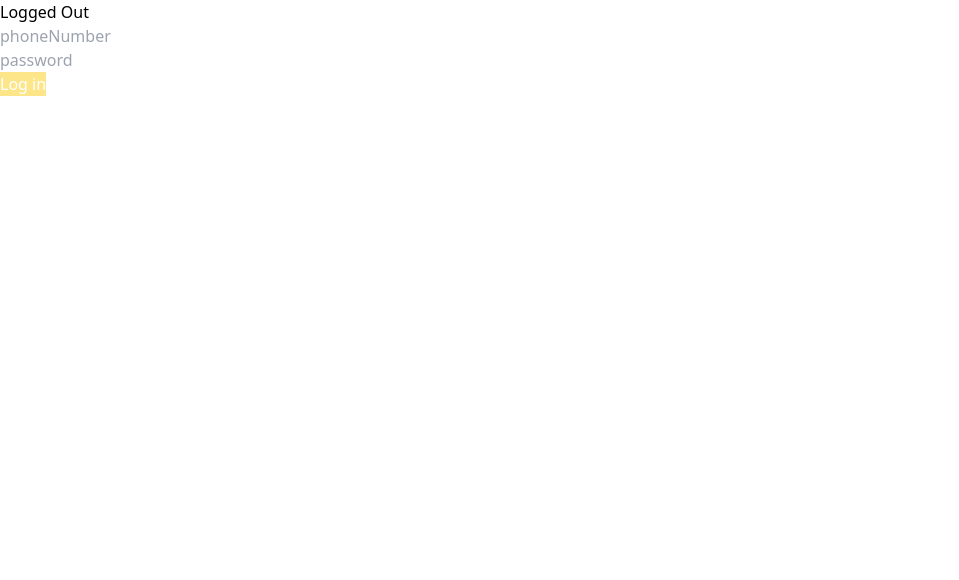
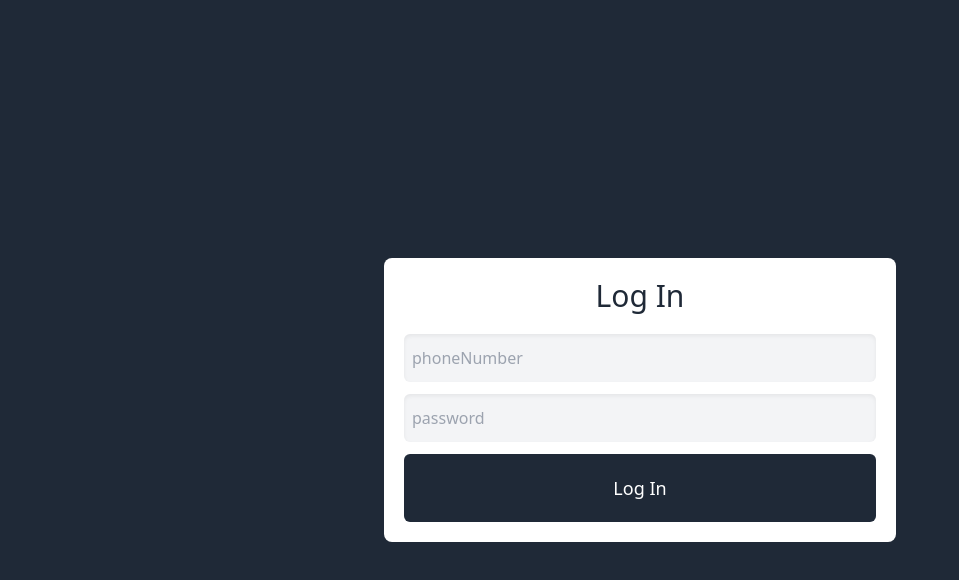
Before and after one commit to liam-kor/react-ts-apollo, a React (Create React App) app: page / in a window 1280 px wide. Shown: the top 580 px of the page, without its empty margins (0-959 px from the left). Built offline with nearby package versions, Linux system fonts and the light colour scheme.

Commit message:
login form design

```diff
--- a/package.json
+++ b/package.json
@@ -51,6 +51,7 @@
     ]
   },
   "devDependencies": {
+    "@types/react-router-dom": "^5.1.7",
     "@typescript-eslint/eslint-plugin": "^4.14.0",
     "eslint-config-prettier": "^7.2.0",
     "eslint-plugin-import": "^2.22.1",
--- a/src/pages/create-account.tsx
+++ b/src/pages/create-account.tsx
@@ -0,0 +1,5 @@
+import React from "react";
+
+export const CreateAccount = () => {
+  return <span>Create Account</span>;
+};
--- a/src/pages/login.tsx
+++ b/src/pages/login.tsx
@@ -0,0 +1,16 @@
+import React from "react";
+
+export const Login = () => {
+  return (
+    <div className="h-screen flex items-center justify-center bg-gray-800">
+      <div className="bg-white w-full max-w-lg py-5 rounded-lg text-center">
+        <h3 className=" text-3xl text-gray-800">Log In</h3>
+        <form className="flex flex-col mt-5 px-5">
+          <input placeholder="phoneNumber" className="input mb-3 py-3 px-2" />
+          <input placeholder="password" className="input py-3 px-2" />
+          <button className="btn px-3 py-5 ">Log In</button>
+        </form>
+      </div>
+    </div>
+  );
+};
--- a/src/routers/logged-out-router.tsx
+++ b/src/routers/logged-out-router.tsx
@@ -1,55 +1,19 @@
 import React from "react";
-import { useForm } from "react-hook-form";
-import { isLoggedInVar } from "../apollo";
-
-interface IForm {
-  phoneNumber: string;
-  password: string;
-}
+import { BrowserRouter as Router, Route, Switch } from "react-router-dom";
+import { CreateAccount } from "../pages/create-account";
+import { Login } from "../pages/login";
 
 export const LoggedOutRouter = () => {
-  const { register, watch, handleSubmit, errors } = useForm<IForm>();
-  console.log(watch());
-  const onSubmit = () => {
-    console.log(watch());
-  };
-  const onInvalid = () => {
-    console.log("cant create account");
-  };
-  console.log(errors);
   return (
-    <div>
-      <h1>Logged Out</h1>
-      <form onSubmit={handleSubmit(onSubmit, onInvalid)}>
-        <div>
-          <input
-            ref={register({
-              required: "This is required",
-              pattern: /^[0-9]{3}[0-9]{4}[0-9]{4}$/,
-            })}
-            name="phoneNumber"
-            placeholder="phoneNumber"
-          />
-          {errors.phoneNumber?.message && (
-            <span className="text-black">{errors.phoneNumber?.message}</span>
-          )}
-          {errors.phoneNumber?.type === "pattern" && (
-            <span className="font-bold text-red-600">
-              Only phone number allowed
-            </span>
-          )}
-        </div>
-        <div>
-          <input
-            ref={register({ required: true })}
-            name="password"
-            type="password"
-            required
-            placeholder="password"
-          />
-        </div>
-        <button className=" bg-yellow-200 text-white">Log in</button>
-      </form>
-    </div>
+    <Router>
+      <Switch>
+        <Route path="/create-account">
+          <CreateAccount />
+        </Route>
+        <Route path="/">
+          <Login />
+        </Route>
+      </Switch>
+    </Router>
   );
 };
--- a/src/styles/tailwind.css
+++ b/src/styles/tailwind.css
@@ -1,3 +1,12 @@
 @tailwind base;
 @tailwind components;
+
+.input {
+  @apply bg-gray-100 shadow-inner focus:ring-2 focus:ring-green-600 focus:ring-opacity-50 focus:outline-none rounded-md
+}
+
+.btn {
+  @apply  bg-gray-800 text-white text-lg mt-3 rounded-md focus:outline-none hover:opacity-90
+}
+
 @tailwind utilities;
```
Also changed, not shown: src/styles/styles.css, 1 other file (tests, documents, lock files or other folders).
